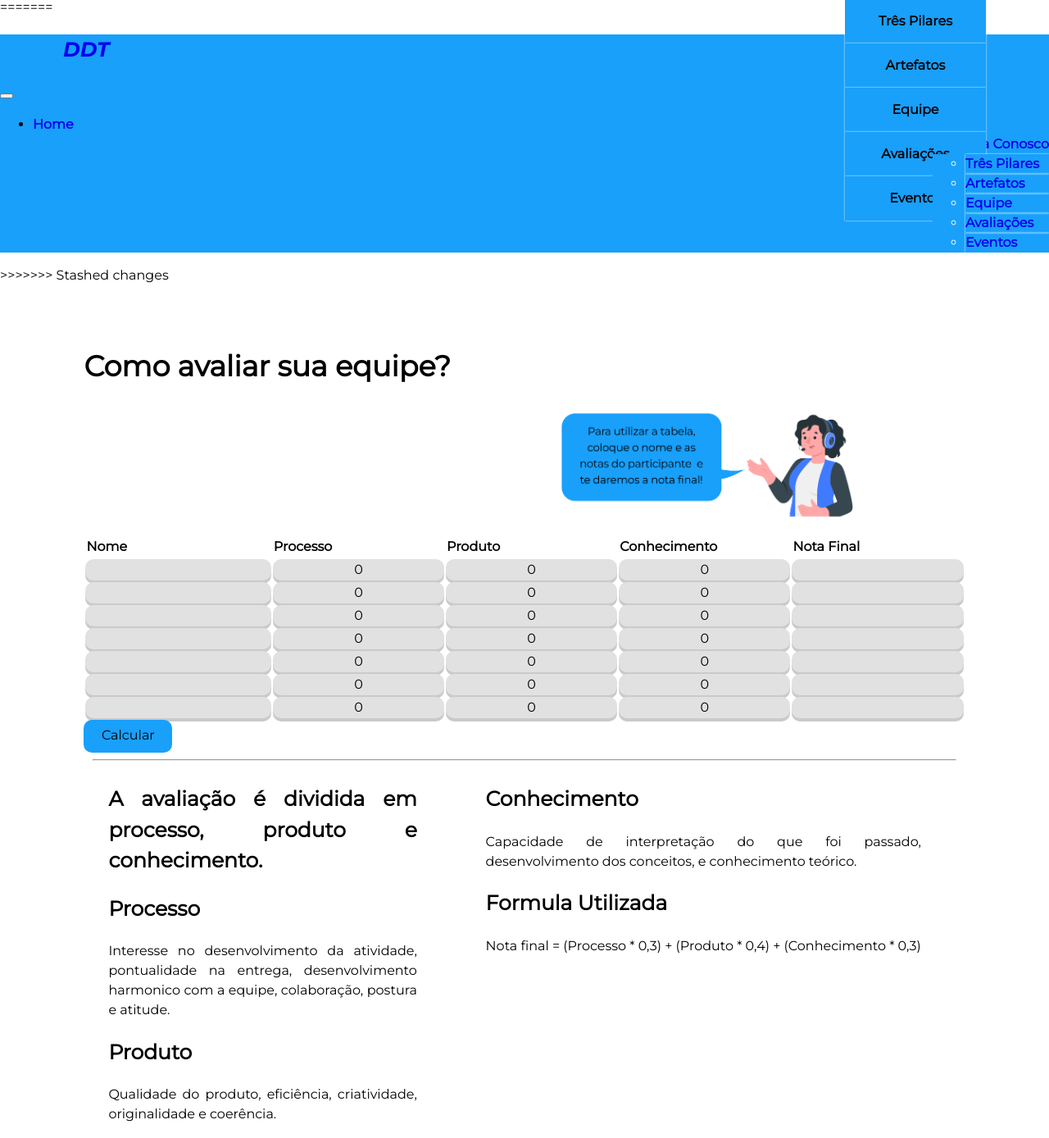
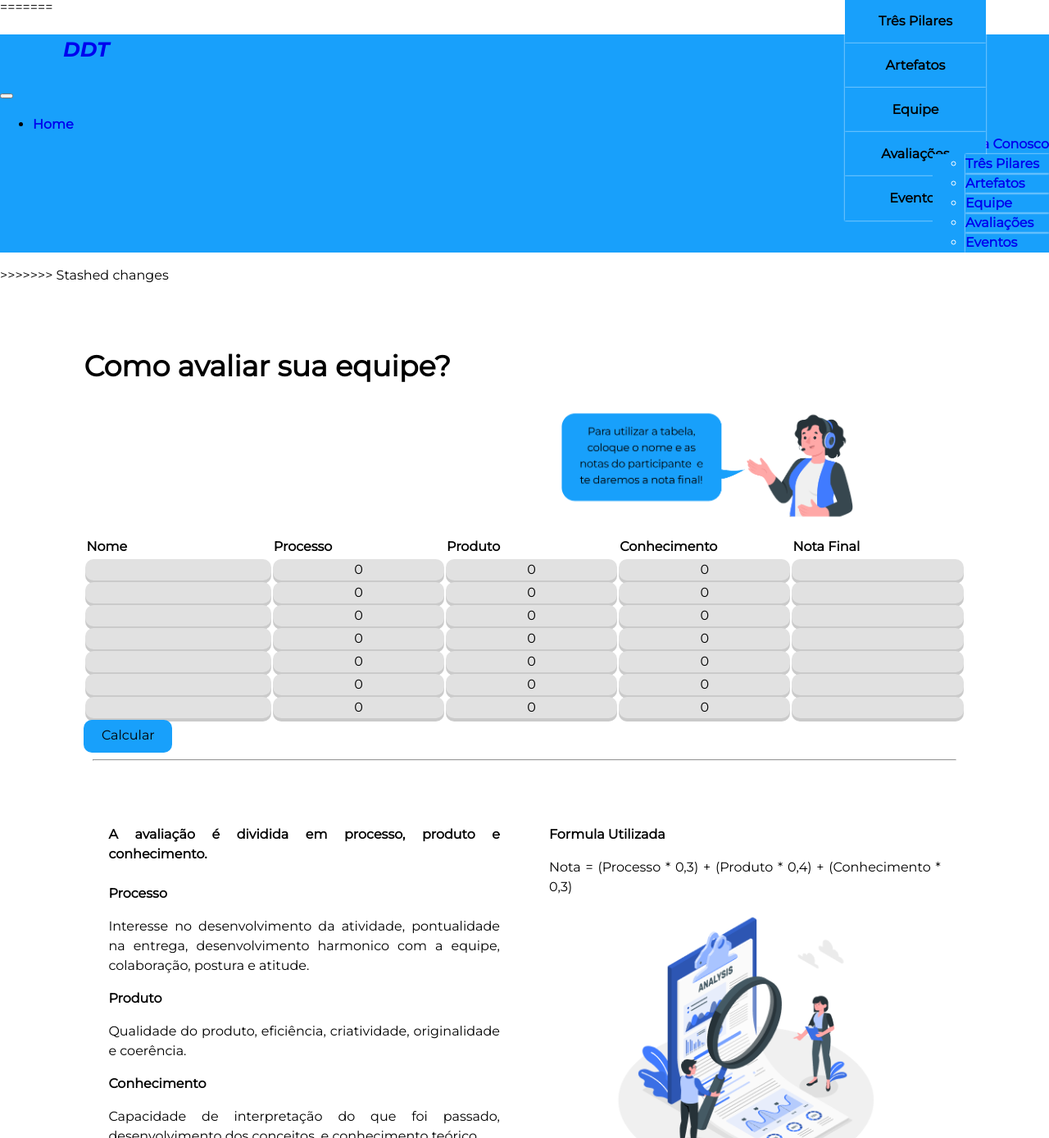
Before and after one commit to erickhoawata/DDT-1-Sem, a Flask app: page /avaliacao in a window 1280 px wide; the page is wider, and only the part inside the window is pictured. Shown: the part 87-1475 px from the top of that part at 82% size. Run offline with Flask 3, Linux system fonts and the light colour scheme.

Commit message:
arrumando os conflitos

```diff
--- a/templates/Avaliações.html
+++ b/templates/Avaliações.html
@@ -52,54 +52,55 @@
                         </tr>
                         {%endfor%}
                     {%endif%}
+
                 </table>
                 <input type="submit" class="botenviar" value="Calcular">
             </form>
         <hr>
 
-        <!--  Conteúdo  -->
+         <!--  Conteúdo  -->
 
-        <div class="container">
+         <div class="container1">
 
-            <div class="left" style="padding: 0px 30px;">
-                <h2>A avaliação é dividida em processo, produto e conhecimento.</h2>
+            <div class="left">
+                <b>A avaliação é dividida em processo, produto e conhecimento.</b><br><br>
 
                 <div>
-                    <h2> Processo</h2>
+                    <b> Processo</b>
                     <p>Interesse no desenvolvimento da atividade, pontualidade na entrega, desenvolvimento harmonico com a equipe, colaboração, postura e atitude.</p>
                 </div>
 
+                <div>
+                    <b>Produto</b>
+                    <p>Qualidade do produto, eficiência, criatividade, originalidade e coerência.</p>
+                </div>
 
                 <div>
-                    <h2>Produto</h2>
-                    <p>Qualidade do produto, eficiência, criatividade, originalidade e coerência.</p>
+                    <b>Conhecimento</b>
+                    <p>Capacidade de interpretação do que foi passado, desenvolvimento dos conceitos, e conhecimento teórico.</p>
+                </div>
+
+            </div>
+            <div class="left">
+                <div>
+                    <b>Formula Utilizada</b>
+                    <p>Nota = (Processo * 0,3) + (Produto * 0,4) + (Conhecimento * 0,3)</p>
+                </div>
+
+                <div>
+                    <img class="imgev11" src="../static/img/imagem-lupa.png">
                 </div>
             </div>
 
-            <div class="conteudod">
-                <div>
-                    <h2>Conhecimento</h2>
-                    <p>Capacidade de interpretação do que foi passado, desenvolvimento dos conceitos, e conhecimento teórico.</p>
-                </div>
-                <div>
-                    <h2>Formula Utilizada</h2>
-                    <p>Nota final = (Processo * 0,3) + (Produto * 0,4) + (Conhecimento * 0,3)</p>
-                </div>
-            </div>
+
 
         </div>
-<<<<<<< Updated upstream
-        <div class="container" style="padding-top: 0px;">
-            <img class="img-introducao" src="../static/img/imagem-lupa.png" alt="">
-            <div class="left">
-=======
-        <div class="container1">
+        <div class="container">
             <div>
->>>>>>> Stashed changes
                 <h1>Não se esqueça:</h1>
                 <p>Por mais completo e funcional que seja, o metódo Scrum não fornece padrões de como uma equipe deve se avaliar.
                 Como o Scrum preza pela colaboração, empenho e honestidade entre os membros de uma equipe, um dos meios de avaliação mais indicados são aqueles em que
-                cada membro da equipe fornece sua visão sobre si mesmo e os demais. </p>
+                cada membro da equipe fornece sua visão sobre si mesmo e os demais. </p><br>
             </div>
         </div>
 
@@ -109,10 +110,10 @@
 
         <div class="center">
             <img src="../static/img/trofeu.svg" class="center" alt="trofeu trilha"><br>
-            Agora você já sabe como avaliar seu time Scrum!<br>
+            Agora você já sabe quais são os pilares do Srum!<br>
             Retorne a trilha para o próximo aprendizado!<br>
             <br>
-            <button type="button" class="bottrilha"><a href="/trilha">Retornar à trilha</a></button>
+            <button type="button" class="btn btn-primary" style="background-color:#18a0fb"><a class="text-white" href="/trilha">Retornar à trilha</a></button>
         </div>
     </div>
 
```
